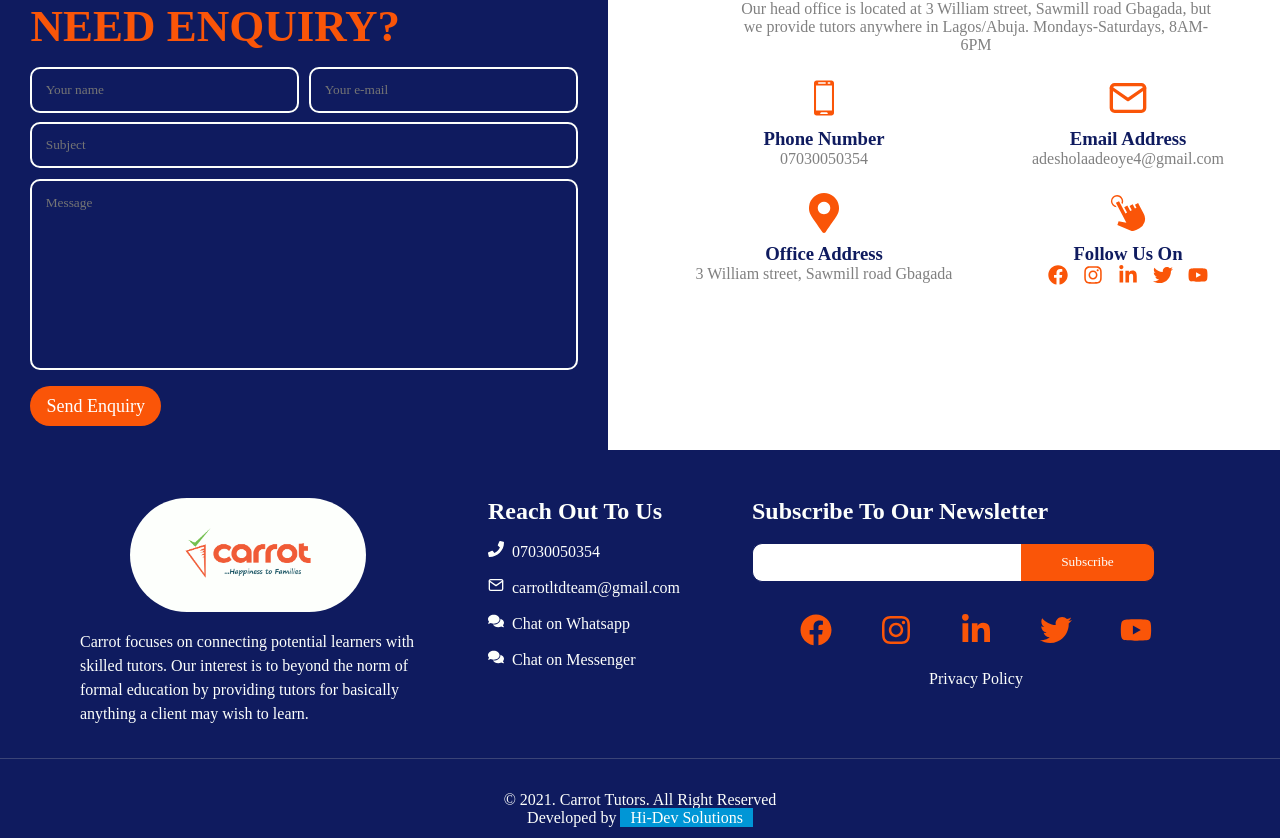
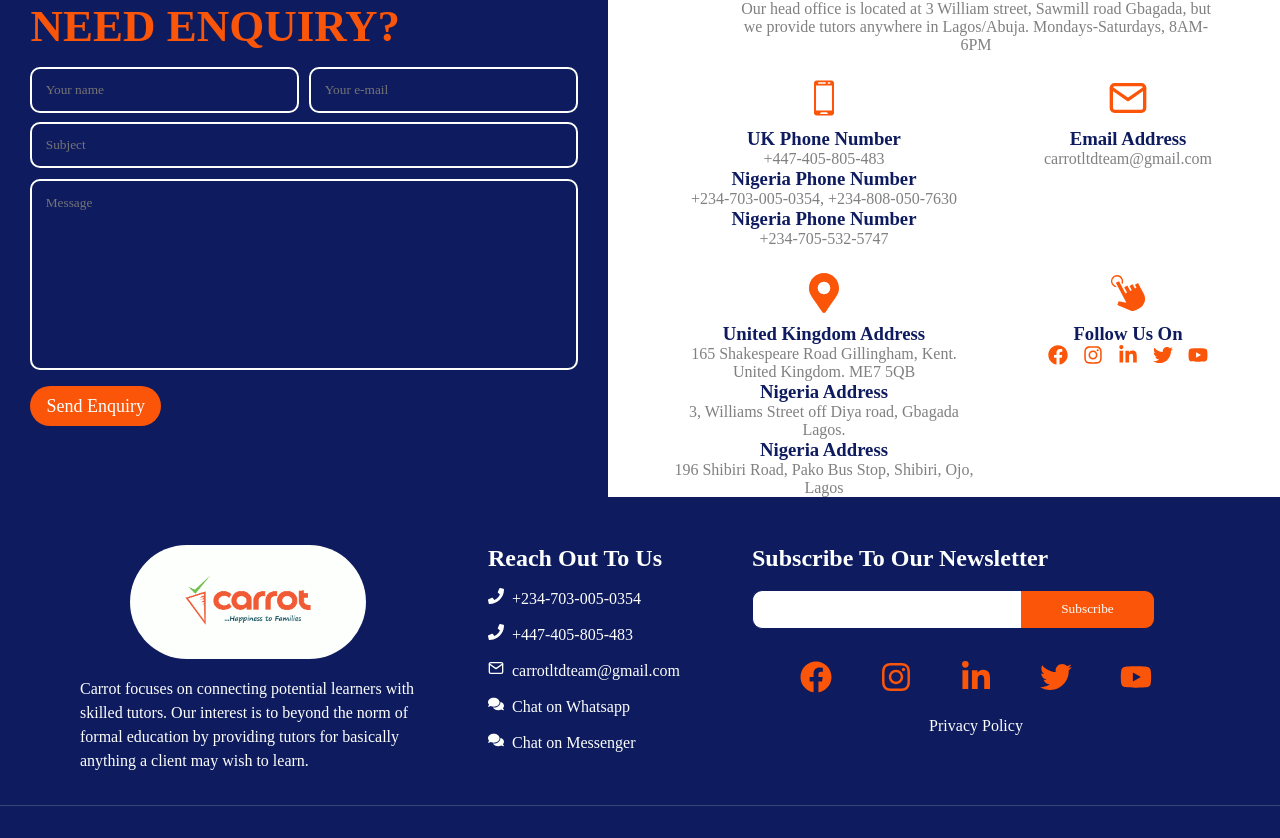
Before and after one commit to Carrotltdteam/carrotltd, a React (Create React App) app: page /contact in a window 1280 px wide. Shown: the part 632-1470 px from the top of the page. Built offline with nearby package versions, Linux system fonts and the light colour scheme; no server answers; a web font is replaced by a local one.

Commit message:
cleanup 3

```diff
--- a/src/components/contact/Contact.jsx
+++ b/src/components/contact/Contact.jsx
@@ -65,18 +65,26 @@ import Footer from '../footer/Footer'
                         <div className="contact">
                             <div className="contact-info">
                                 <div className="icon"><span><GiSmartphone/></span></div>
-                                <h3>Phone Number</h3>
-                                <p>07030050354</p>
+                                <h3>UK Phone Number</h3>
+                                <p>+447-405-805-483</p>
+                                <h3>Nigeria Phone Number</h3>
+                                <p>+234-703-005-0354, +234-808-050-7630</p>
+                                <h3>Nigeria Phone Number</h3>
+                                <p>+234-705-532-5747</p>
                             </div>
                             <div className="contact-info">
                                 <div className="icon"><span><FiMail/></span></div>
                                 <h3>Email Address</h3>
-                                <p>adesholaadeoye4@gmail.com</p>
+                                <p>carrotltdteam@gmail.com</p>
                             </div>
                             <div className="contact-info">
                                 <div className="icon"><span><FaMapMarkerAlt/></span></div>
-                                <h3>Office Address</h3>
-                                <p>3 William street, Sawmill road Gbagada</p>
+                                <h3>United Kingdom Address</h3>
+                                <p>165 Shakespeare Road Gillingham, Kent. United Kingdom. ME7 5QB</p>
+                                <h3>Nigeria Address</h3>
+                                <p>3, Williams Street off Diya road, Gbagada Lagos.</p>
+                                <h3>Nigeria Address</h3>
+                                <p>196 Shibiri Road, Pako Bus Stop, Shibiri, Ojo, Lagos</p>
                             </div>
                             <div className="contact-info">
                                 <div className="icon"><span><GiClick/></span></div>
--- a/src/components/footer/Footer.jsx
+++ b/src/components/footer/Footer.jsx
@@ -24,7 +24,8 @@ function Footer() {
 
                 <div className="footer-top-middle">
                     <h2>Reach Out To Us</h2>
-                    <div className="contact-info"><span><FaPhone/></span><a href="tel:07030050354">&nbsp;&nbsp;07030050354</a></div>
+                    <div className="contact-info"><span><FaPhone/></span><a href="tel:+2347030050354">&nbsp;&nbsp;+234-703-005-0354</a></div>
+                    <div className="contact-info"><span><FaPhone/></span><a href="tel:+447405805483">&nbsp;&nbsp;+447-405-805-483</a></div>
                     <div className="contact-info"><span><FiMail/></span><a href="mailto:carrotltdteam@gmail.com">&nbsp;&nbsp;carrotltdteam@gmail.com</a></div>
                     <div className="contact-info"><span><FaComments/></span><a target="_blank" rel="noreferrer" href="https://wa.me/2348080507630?text=My%20name%20is%20________________%20I%20want%20to%20know%20more%20about%20Carrot.">&nbsp;&nbsp;Chat on Whatsapp</a></div>
                     <div className="contact-info"><span><FaComments/></span><a href="/">&nbsp;&nbsp;Chat on Messenger</a></div>
--- a/src/components/landing/slide/Slider.jsx
+++ b/src/components/landing/slide/Slider.jsx
@@ -42,14 +42,14 @@ function Slider() {
           <div className="each-fade ">
             <div className="slide-content" style={{'backgroundImage': `url(${Slider2})`}}>
             <div className="slide-body">
-            <h1 id="become">BECOME A TUTOR</h1>
+            <h1 id="get">BECOME A TUTOR</h1>
               <p className='top'>Carrot Tutors provides an avenue for
               experienced teachers to manage and grow their home tutoring
               business. Did you know that there are over 500,000 parents
               in Nigeria willing to pay a premium (probably equal to or
               more than your regular school salary) to teach their kids or
               even them according to a professional standard</p>
-              <NavLink className="btn-slide-become" to="/signup">Become a Tutor</NavLink>
+              <NavLink className="btn-slide-get" to="/signup">Become a Tutor</NavLink>
             </div>
             </div>
 
@@ -58,7 +58,7 @@ function Slider() {
 
             <div className="slide-content" style={{'backgroundImage': `url(${Slider3})`}}>
             <div className="slide-body">
-              <h1 id="about">ABOUT CARROT</h1>
+              <h1 id="become">ABOUT CARROT</h1>
               <p className='top'>Carrot is a Nigeria base tutoring
               company with a presence in United Kingdom that
               specializes in connecting you with professional
--- a/src/components/signup/Signup.jsx
+++ b/src/components/signup/Signup.jsx
@@ -5,7 +5,7 @@ import Header from '../header/Header'
 import app from '../../config/fire'
 import { NavLink } from 'react-router-dom'
 import { getAuth, createUserWithEmailAndPassword,updateProfile } from "firebase/auth";
-import {getFirestore, getDoc,setDoc,doc } from 'firebase/firestore'
+import {getFirestore,setDoc,doc } from 'firebase/firestore'
 const auth=getAuth(app)
 const db=getFirestore(app)
  class Signup extends PureComponent {
@@ -19,17 +19,7 @@ const db=getFirestore(app)
          }
      }
 
-    SignUp= async(e)=>{
-        e.preventDefault()
-        this.setState({isLoading:!this.state.isLoading})
-        const docRef = doc(db, "users", e.target.email.value);
-        const docSnap = await getDoc(docRef);
-if (docSnap.exists()) {
-    alert("User Already Exists!!!")
-    this.setState({isLoading:false})
-} else {
-
-    if (this.state.accountType===0) {
+DataStoreHire=async(e)=>{
         const type="Hire"
         await setDoc(doc(db, "users", e.target.email.value), {
             contact:{
@@ -49,23 +39,10 @@ if (docSnap.exists()) {
 
           });
 
-        createUserWithEmailAndPassword(auth, e.target.email.value, e.target.password.value)
-        .then((userCredential) => {
-        const user = userCredential.user;
-        updateProfile(user, {
-            displayName: type,})
-        .then( () => {}).catch((error) => {
-            alert(error.code)});
 
+    }
+    DataStoreBecome=async(e)=>{
 
-        }).catch((error)=>{
-            this.setState({isLoading:false})
-            alert(error.code)
-
-        })
-    }
-
-    else if (this.state.accountType===1) {
         const type="Become"
         await setDoc(doc(db, "users", e.target.email.value), {
             approved:false,
@@ -96,22 +73,51 @@ if (docSnap.exists()) {
                 completed:false,
             }
           });
-        createUserWithEmailAndPassword(auth, e.target.email.value, e.target.password.value)
+}
+
+    SignUp= async(e)=>{
+        e.preventDefault()
+        this.setState({isLoading:!this.state.isLoading})
+
+    var type
+    if (this.state.accountType===0) {
+         type="Hire"
+
+            createUserWithEmailAndPassword(auth, e.target.email.value, e.target.password.value)
         .then((userCredential) => {
         const user = userCredential.user;
         updateProfile(user, {
-            displayName: type,
-        }).then( () => {}).catch((error) => {
+            displayName: type,})
+        .then( this.DataStoreHire(e)).catch((error) => {
+            alert(error.code)});
+
+
+        }).catch((error)=>{
+            this.setState({isLoading:false})
             alert(error.code)
+
         })
+    }
+    else{
+            type="Become"
 
-    }).catch((error)=>{
-        this.setState({isLoading:false})
-        alert(error.code)
-    })
-    }
+            createUserWithEmailAndPassword(auth, e.target.email.value, e.target.password.value)
+            .then((userCredential) => {
+            const user = userCredential.user;
+            updateProfile(user, {
+                displayName: type,})
+            .then( this.DataStoreBecome(e)).catch((error) => {
+                alert(error.code)});
 
-}
+
+            }).catch((error)=>{
+                this.setState({isLoading:false})
+                alert(error.code)
+
+            })
+
+        }
+
 
 }
 
--- a/src/dashboard/content/Education.jsx
+++ b/src/dashboard/content/Education.jsx
@@ -31,7 +31,8 @@ const db=getFirestore(app)
             grade:e.target.grade.value,
             school:e.target.school.value,
             startYear:e.target.start.value,
-            certUrl:this.state.certURL
+            certUrl:this.state.certURL,
+            uploaded:false
 
           }
     }).then(()=>{
@@ -71,7 +72,10 @@ SubmitUploadedFile=(e)=>{
     },
     () => {
       getDownloadURL(uploadTask.snapshot.ref).then((downloadURL) => {
-          this.setState({certURL:downloadURL})
+          this.setState({
+              certURL:downloadURL,
+              uploaded:true
+        })
 
       }).catch((error) => {
         alert(error.code)
--- a/src/dashboard/content/Licence.jsx
+++ b/src/dashboard/content/Licence.jsx
@@ -63,7 +63,10 @@ SubmitUploadedFile=(e)=>{
     },
     () => {
       getDownloadURL(uploadTask.snapshot.ref).then((downloadURL) => {
-          this.setState({licenceURL:downloadURL})
+          this.setState({
+            licenceURL:downloadURL,
+            uploaded:true
+          })
       }).catch((error) => {
         alert(error.code)
         });
--- a/src/dashboard/hire/hirecontent/HiOverview.jsx
+++ b/src/dashboard/hire/hirecontent/HiOverview.jsx
@@ -1,11 +1,11 @@
-import React, { Component } from 'react'
+import React, { PureComponent } from 'react'
 import Fade from 'react-reveal/Fade'
 import app from '../../../config/fire';
 import {getFirestore,onSnapshot, doc, updateDoc } from "firebase/firestore";
 import { getAuth } from "firebase/auth";
 const auth = getAuth(app);
 const db=getFirestore(app)
- class HiOverview extends Component {
+ class HiOverview extends PureComponent {
 
 
 UpdateSubject=async (data)=>{
@@ -98,7 +98,7 @@ Complete=async(e)=>{
                 <h2>SUBJECTS</h2>
              <br />
                     <div className="overview-subject">
-                    {
+                    { this.props.data.subject?
                     Object.entries(data).map((value) =>
                     (
                     <div key={value[0]} className="overview">
@@ -121,7 +121,7 @@ Complete=async(e)=>{
                         ))}
 
                         <input onClick={this.Complete} name={value[0]}type="submit" value="Complete" className="btn-complete" />
-                    </div>))
+                    </div>)):null
                     }
                     </div>
 
```
